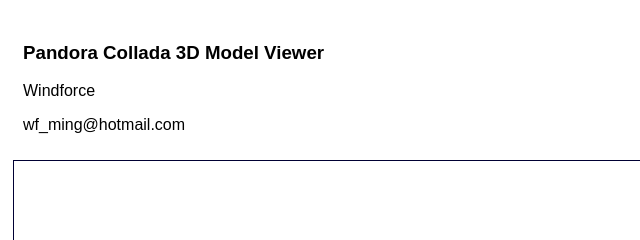
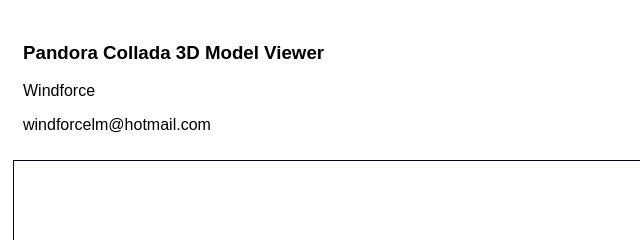
Before and after one commit to windforce2013/windforce2013.github.com, a plain HTML site: page index.html in a window 1280 px wide. Shown: the top 240 px of the page, 0-640 px from the left. Drawn offline with Linux system fonts and the light colour scheme; no server answers.

Commit message:
Update index.html

```diff
--- a/index.html
+++ b/index.html
@@ -34,7 +34,7 @@ body {
 <div id="words">
 <h3>Pandora Collada 3D Model Viewer</h3>
 <p>Windforce</p>
-<p>wf_ming@hotmail.com</p>
+<p>windforcelm@hotmail.com</p>
 </div>
 
 <canvas id="canvas" width="800" height="450"></canvas>
```
